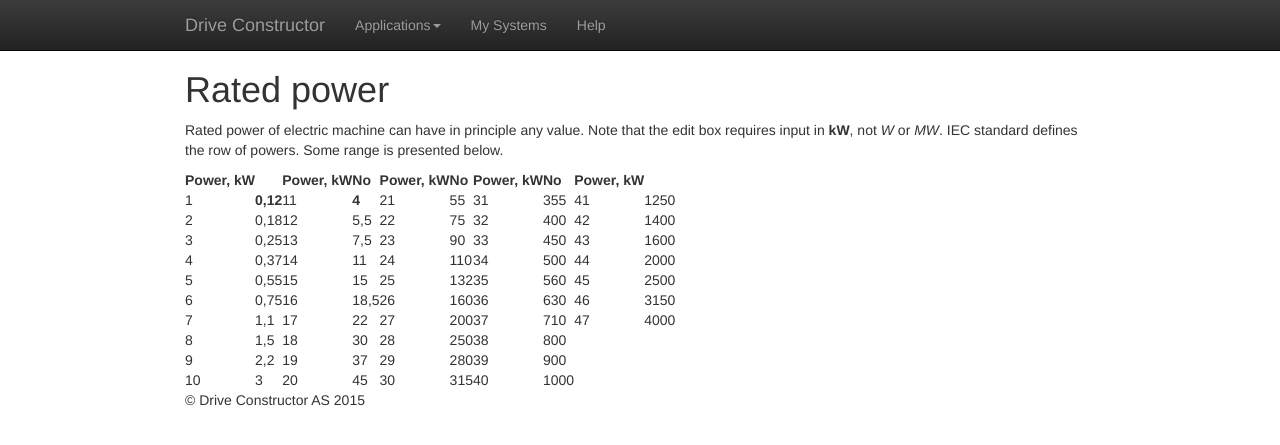
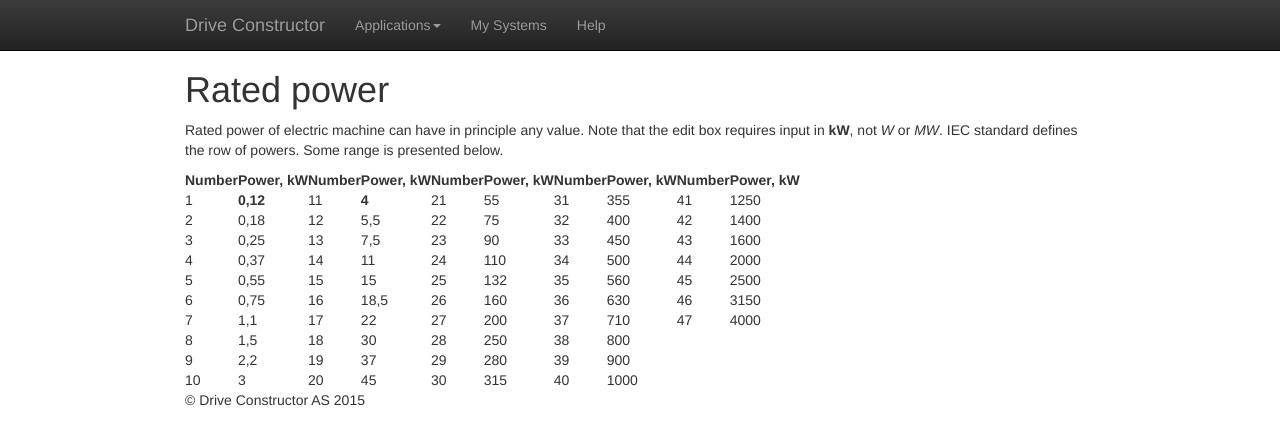
Before and after one commit to Alexey1Gavrilov/drive-constructor-site, a Jekyll site: the page built from help/equipment/electric-machines/electric-machines-rated-power.md, in a window 1280 px wide. Shown: the top 445 px of the page. Built offline with Jekyll 4.4.1, drawn with Linux system fonts in a browser that asks for light colours.

Commit message:
Update electric-machines-rated-power.md

```diff
--- a/help/equipment/electric-machines/electric-machines-rated-power.md
+++ b/help/equipment/electric-machines/electric-machines-rated-power.md
@@ -6,7 +6,7 @@ layout: default
 
 Rated power of electric machine can have in principle any value. Note that the edit box requires input in **kW**, not *W* or *MW*. IEC standard defines the row of powers. Some range is presented below.
 
-  |  Power, kW  |    |  Power, kW  |  No  |  Power, kW  |  No  |  Power, kW  |  No  |  Power, kW
+Number  |  Power, kW  |  Number  |  Power, kW  |  Number  |  Power, kW  |  Number  |  Power, kW  |  Number  |  Power, kW
 ------------  |  -------------  | ------------ | ------------- | ------------ | ------------- | ------------ | ------------- | ------------ | -------------
 1  |  **0,12**  |  11  | **4** | 21 | 55 | 31 | 355 | 41 | 1250
 2 | 0,18 | 12 | 5,5 | 22 | 75 | 32 | 400 | 42 | 1400
```
